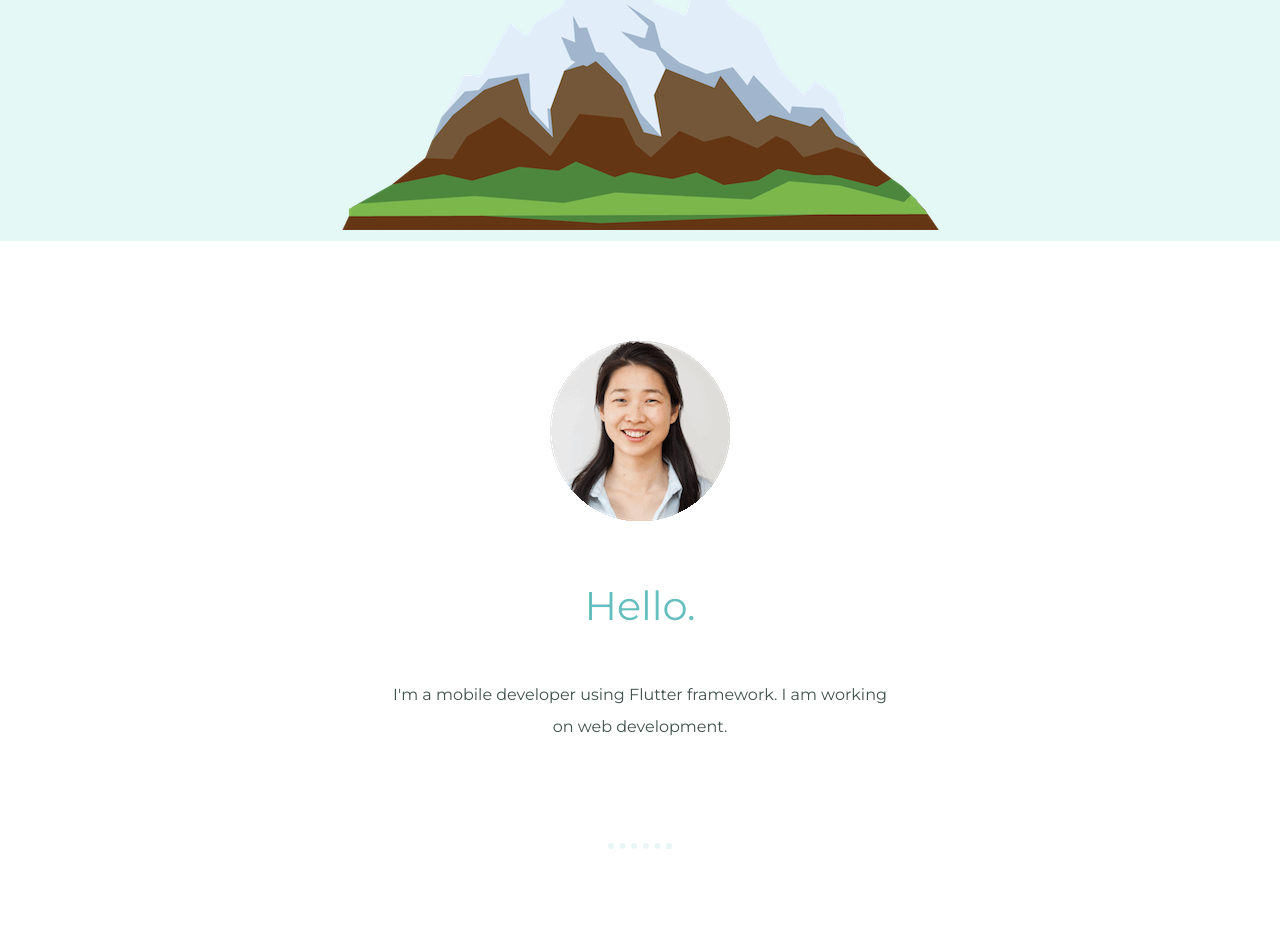
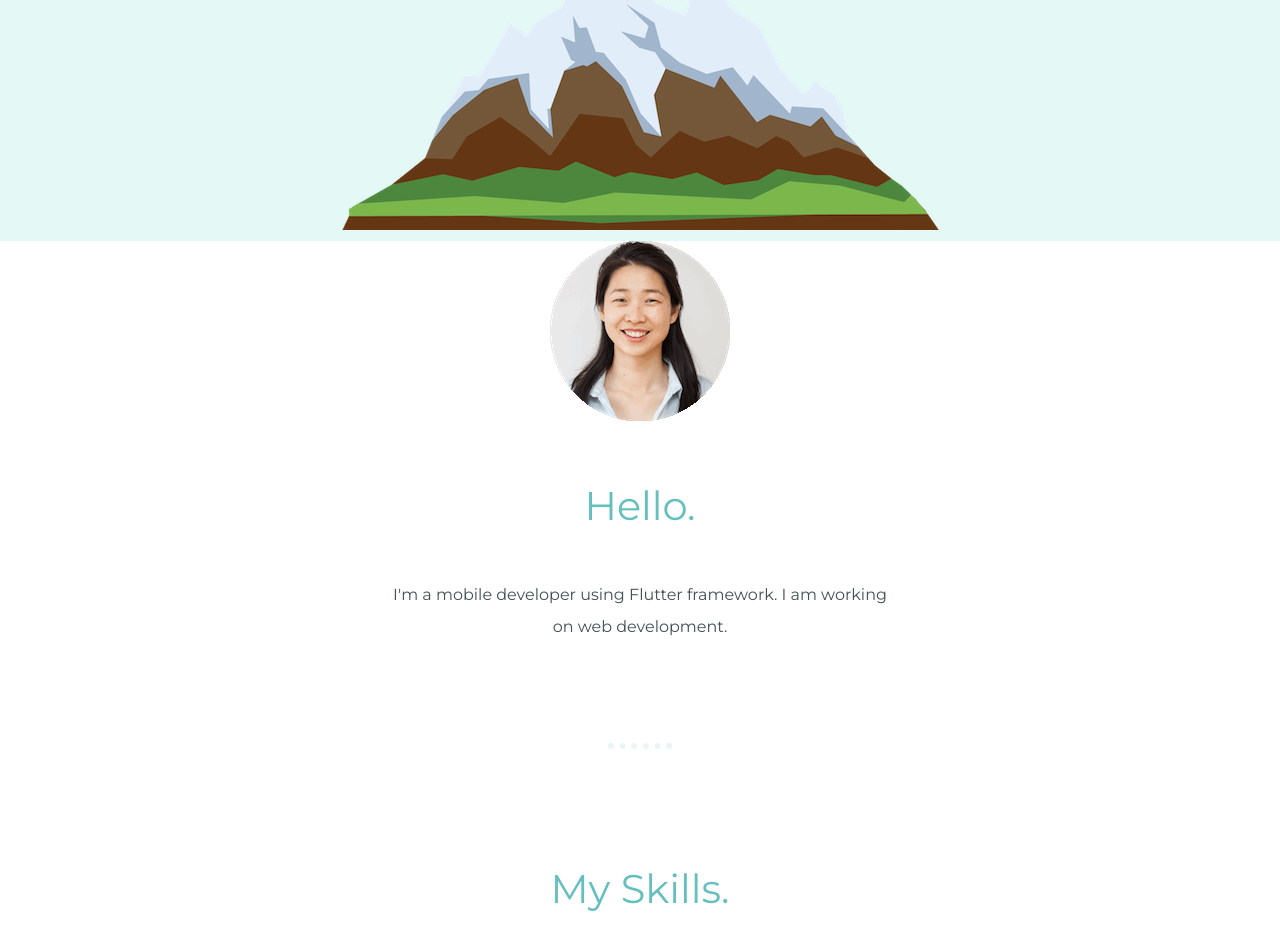
Before and after one commit to ergunacun/css-work, a plain HTML site: page index.html in a window 1280 px wide. Shown: the part 627-1559 px from the top of the page. Drawn offline with Linux system fonts and the light colour scheme.

Commit message:
Big CSS change

```diff
--- a/css/styles.css
+++ b/css/styles.css
@@ -88,7 +88,7 @@ hr{
 }
 
 .middle-container{
-  margin: 100px 0;
+  margin: 100px 2;
 }
 
 .bottom-container{
```
